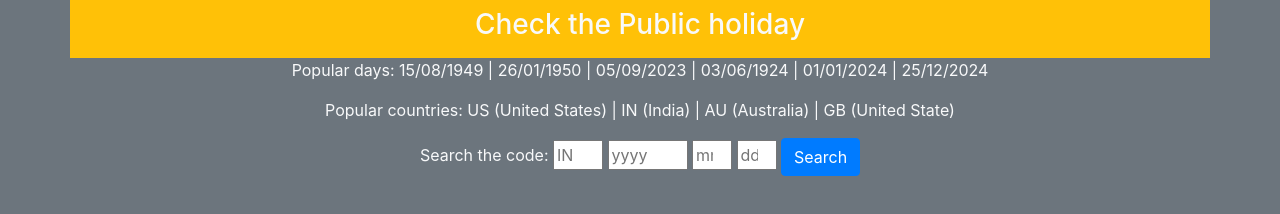
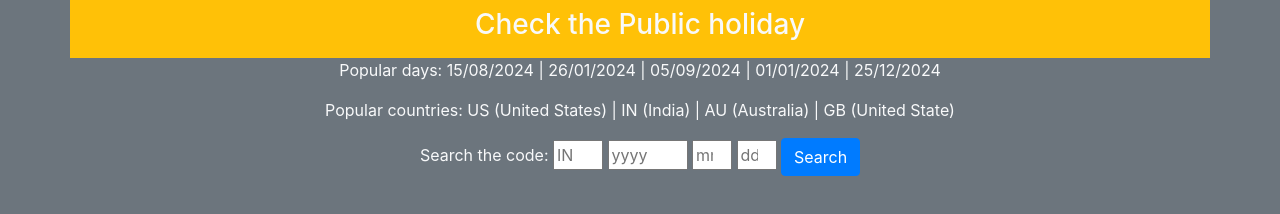
Before and after one commit to Vigneshwarrs/day-20_1, a plain HTML site: page index.html in a window 1280 px wide. Drawn offline with nearby package versions, Linux system fonts and the light colour scheme.

Commit message:
Update index.html

```diff
--- a/index.html
+++ b/index.html
@@ -18,7 +18,7 @@
         </div>
         <div class="row">
             <div class="col-lg-12 col-md-8 col-sm-6 text-center">
-                <p>Popular days: 15/08/1949 | 26/01/1950 | 05/09/2023 | 03/06/1924 | 01/01/2024 | 25/12/2024</p>
+                <p>Popular days: 15/08/2024 | 26/01/2024 | 05/09/2024 | 01/01/2024 | 25/12/2024</p>
                 <p>Popular countries: US (United States) | IN (India) | AU (Australia) | GB (United State)</p>
                 <label for="search">Search the code:</label>
                 <input type="text" style="width: 50px;" name="country" id="country" placeholder="IN">
```
